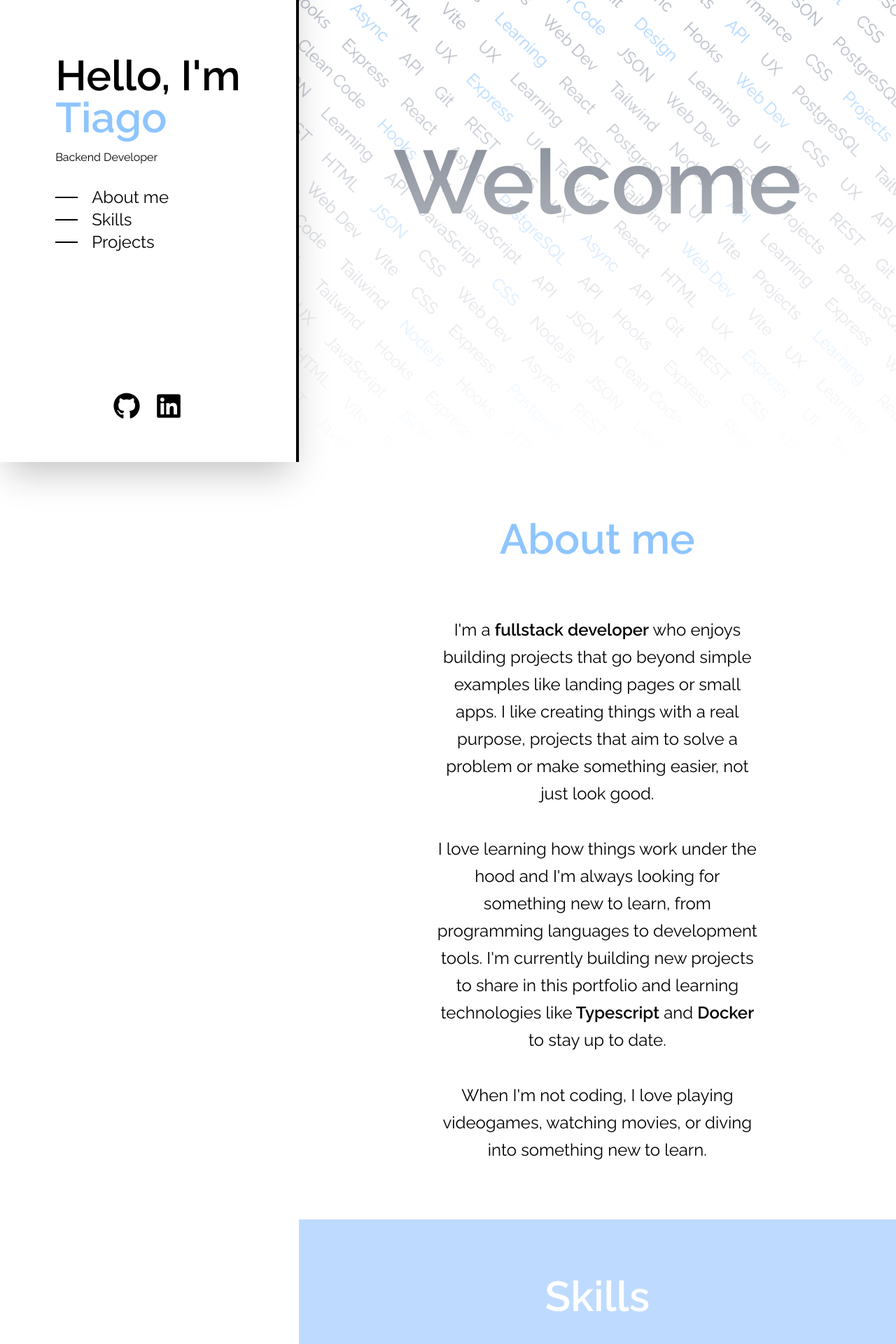
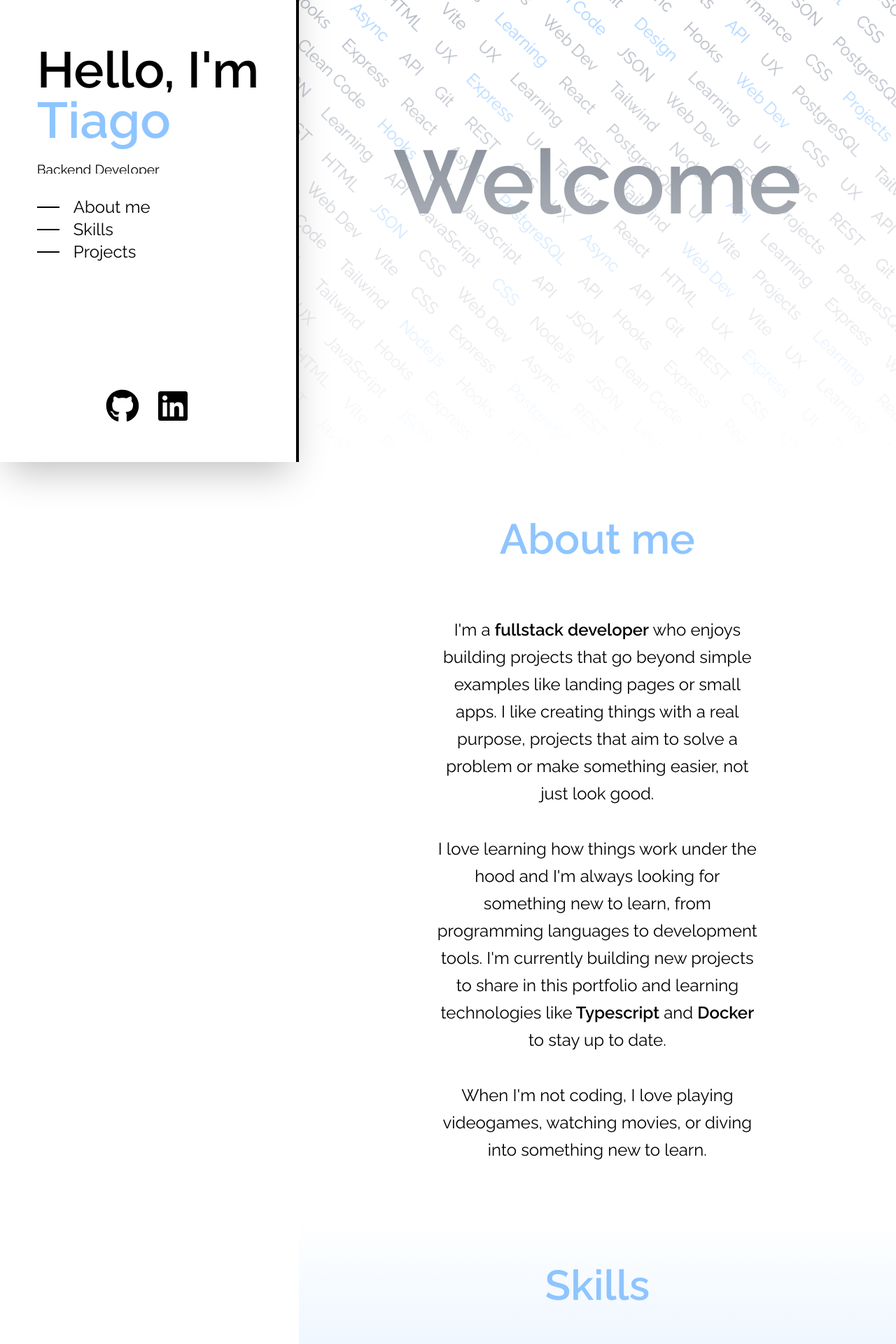
Before and after one commit to Tiago-salva/Portafolio, a React (Vite) app: page / in a window 1280 px wide. Shown: the part 140-2060 px from the top of the page at 70% size. Built offline with nearby package versions, Linux system fonts and the light colour scheme.

Commit message:
feat: change size of elements for better readability

```diff
--- a/index.html
+++ b/index.html
@@ -7,7 +7,7 @@
     <title>Tiago Salvatierra</title>
 </head>
 <body>
-    <div id="root" class="min-h-dvh font-[Raleway] flex overflow-x-hidden"></div>
+    <div id="root" class="min-h-dvh font-[Raleway] flex overflow-x-hidden sm:flex-col"></div>
     <script type="module" src="/src/main.jsx"></script>
 </body>
 </html>
--- a/src/App.jsx
+++ b/src/App.jsx
@@ -8,7 +8,7 @@ import Card from "./components/Card";
 function App() {
   return (
     <>
-      <button className="left-5 z-30 top-5 cursor-pointer fixed hover:scale-110 transition-transform">
+      <button className="left-8 z-30 top-8 cursor-pointer fixed hover:scale-110 transition-transform">
         <svg
           className="w-10 h-10 z-30 text-gray-800 dark:text-gray-800"
           aria-hidden="true"
@@ -63,13 +63,21 @@ function App() {
           </div>
         </Section>
 
-        <Section withBackground bgColor="bg-light-blue" id={"skills"}>
-          <h2 className="text-6xl font-bold mb-20 text-white">Skills</h2>
+        <Section
+          withBackground
+          bgColor="bg-gradient-to-b from-white to-blue py-16"
+          id={"skills"}
+        >
+          <h2 className="text-6xl font-bold mb-20 text-blue">Skills</h2>
           <SkillList></SkillList>
         </Section>
 
-        <Section withBackground id={"projects"}>
-          <h2 className="text-6xl font-bold mb-20 text-blue">Projects</h2>
+        <Section
+          withBackground
+          bgColor="bg-gradient-to-b from-blue to-white"
+          id={"projects"}
+        >
+          <h2 className="text-6xl font-bold mb-20 text-white">Projects</h2>
           <Card
             title={"Payroll settlement system"}
             description={
--- a/src/components/Card.jsx
+++ b/src/components/Card.jsx
@@ -1,7 +1,7 @@
 export default function Card({ title, description }) {
   return (
-    <div className="flex h-40 m-auto p-3 rounded-2xl bg-blue">
-      <div className="bg-gray-200 w-40 h-full flex rounded-2xl justify-center items-center">
+    <div className="flex h-40 mb-auto p-3 rounded-2xl bg-blue">
+      <div className="bg-white w-40 h-full flex rounded-2xl justify-center items-center">
         Work in progress
       </div>
       <div className="flex flex-col justify-around items-center">
--- a/src/components/Footer.jsx
+++ b/src/components/Footer.jsx
@@ -2,7 +2,7 @@ export default function Footer() {
   return (
     <footer className="h-20 w-full flex justify-center items-center">
       <ul className="flex justify-center items-center gap-3">
-        <li className="group w-12">
+        <li className="group w-15">
           <a href="https://github.com/Tiago-salva">
             <img
               src="../../public/github-brands-solid-full.svg"
@@ -11,7 +11,7 @@ export default function Footer() {
             />
           </a>
         </li>
-        <li className="group w-12">
+        <li className="group w-15">
           <a href="https://www.linkedin.com/in/tiago-salvatierra-71a70a384/">
             <img
               src="../../public/linkedin-brands-solid-full.svg"
--- a/src/components/Hero.jsx
+++ b/src/components/Hero.jsx
@@ -3,19 +3,19 @@ import Nav from "./Nav";
 
 export default function Hero() {
   return (
-    <section className="flex flex-col justify-center min-h-dvh p-10 fixed bg-white min-w-2/6 border-r-4 z-20 shadow-2xl">
+    <section className="flex flex-col justify-center min-h-dvh p-10 fixed bg-white min-w-2/6 border-r-4 z-20 shadow-2xl ">
       <div className="min-w-2/5 flex flex-col justify-center m-auto">
-        <h1 className="text-6xl font-bold relative">Hello, I'm</h1>
-        <h1 className="text-6xl font-bold relative text-blue-300">Tiago</h1>
+        <h1 className="text-7xl font-bold relative">Hello, I'm</h1>
+        <h1 className="text-7xl font-bold relative text-blue-300">Tiago</h1>
 
-        <div className="h-5 overflow-hidden mt-4 mb-8 ">
+        <div className="h-6 overflow-hidden mt-4 mb-8 ">
           <div
             id="profession-container"
             className="transition-transform animate-moveUp"
           >
-            <p>Frontend Developer</p>
-            <p>Backend Developer</p>
-            <p>Student</p>
+            <p className="text-[1.2rem]">Frontend Developer</p>
+            <p className="text-[1.2rem]">Backend Developer</p>
+            <p className="text-[1.2rem]">Student</p>
           </div>
         </div>
 
--- a/src/components/Nav.jsx
+++ b/src/components/Nav.jsx
@@ -11,7 +11,7 @@ export default function Nav() {
           <p className="text-2xl">Skills</p>
         </a>
         <a href="#projects" className="flex items-center group">
-          <div className="w-8 h-0.5 bg-black mr-5 group-hover:w-12 group-hover:bg-blue-300 transition-all"></div>
+          <div className="w-8 h-[2.2px] bg-black mr-5 group-hover:w-12 group-hover:bg-blue-300 transition-all"></div>
           <p className="text-2xl">Projects</p>
         </a>
       </ul>
```
